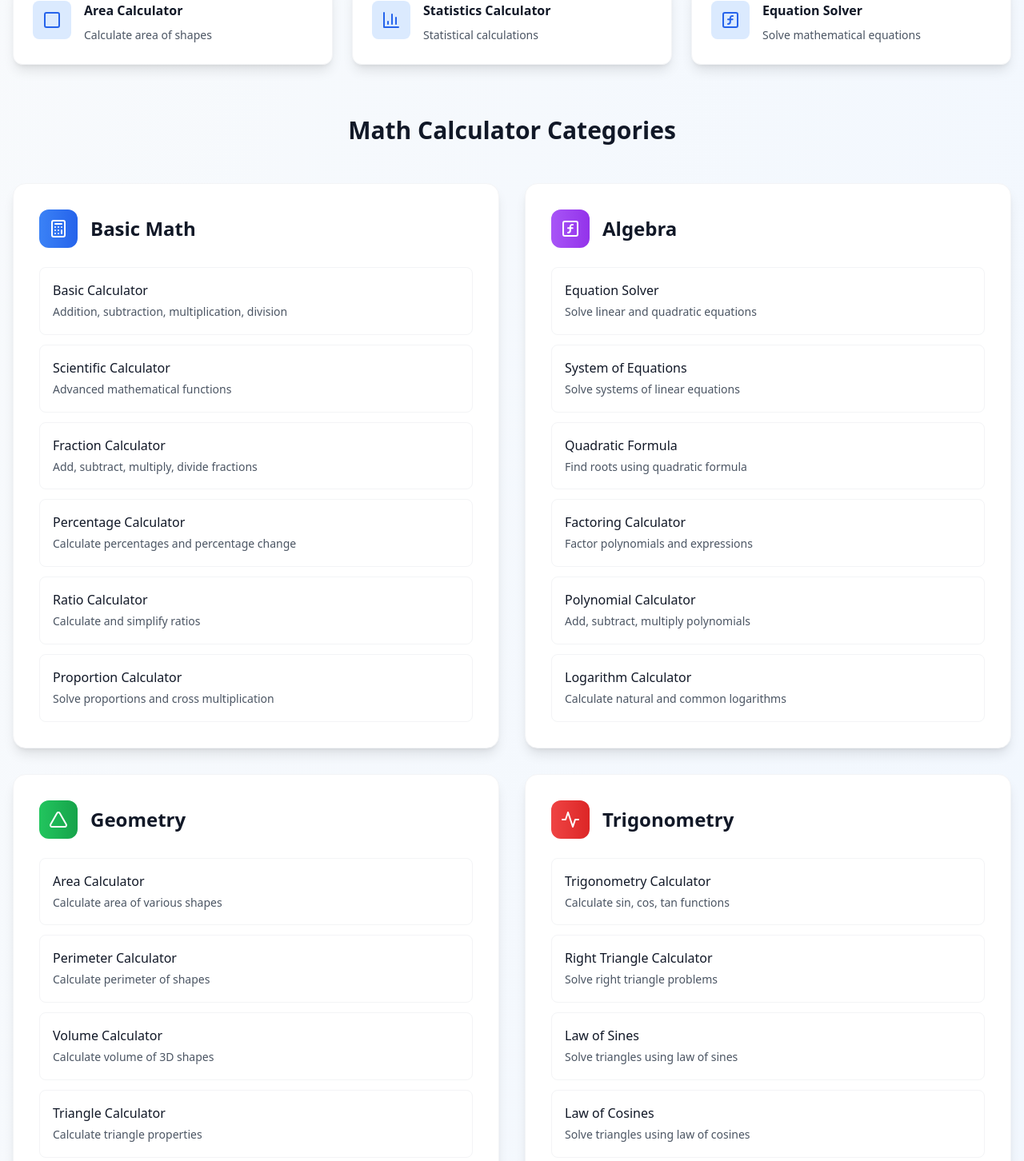
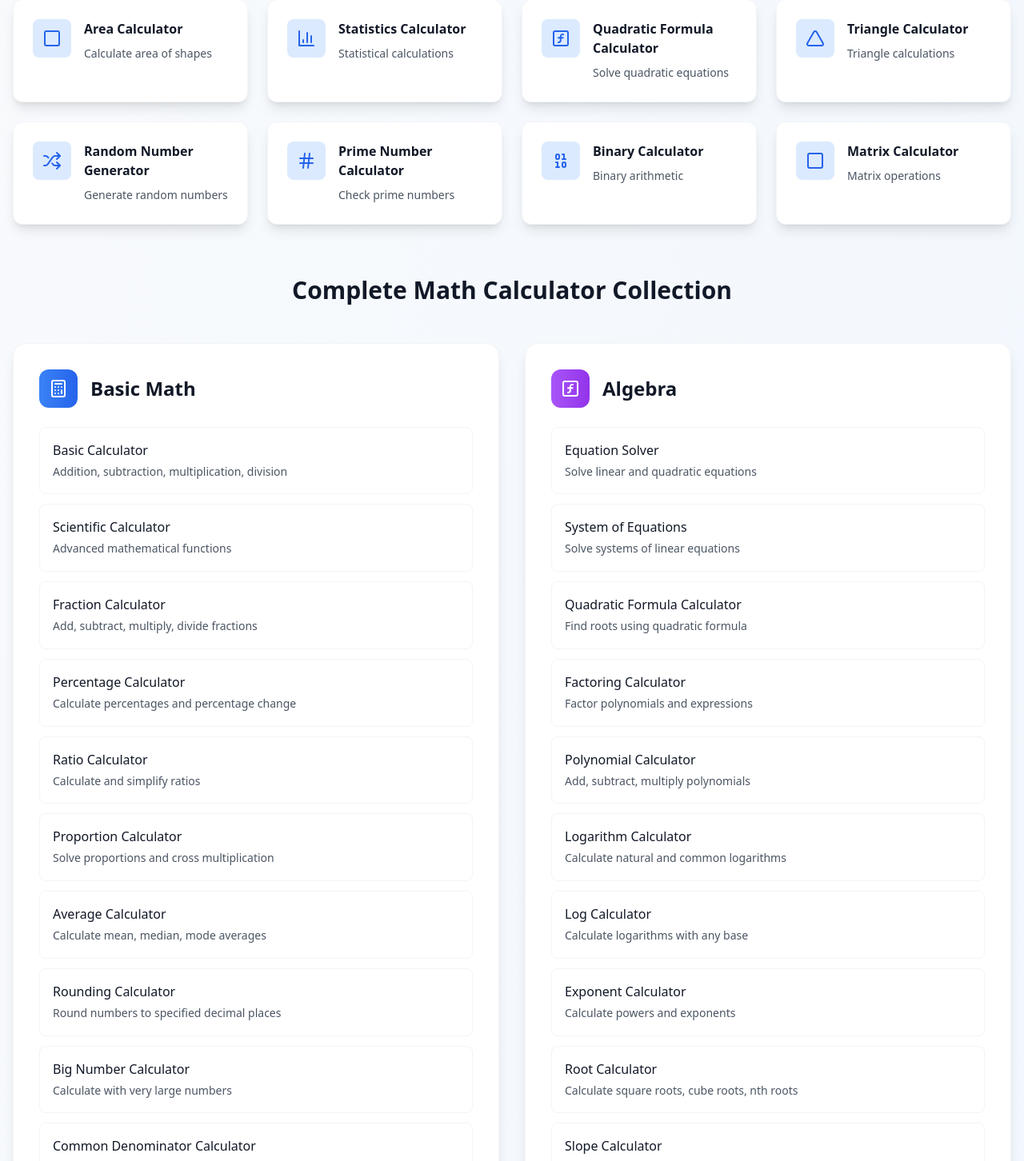
Before and after one commit to Shashi401/CompleteCalculator.net, a React (Vite) app: page /math-calculators in a window 1280 px wide. Shown: the part 591-2043 px from the top of the page at 80% size. Built offline with nearby package versions, Linux system fonts and the light colour scheme.

Commit message:
Add all missing math calculators from calculator.net

```diff
--- a/src/pages/MathCalculators.tsx
+++ b/src/pages/MathCalculators.tsx
@@ -1,6 +1,6 @@
 import React from 'react';
 import { Link } from 'react-router-dom';
-import { Home, ChevronRight, Calculator, TrendingUp, BarChart3, PieChart, Activity, Zap, Target, Percent, Square, Triangle, Circle, Ruler, Sigma, FunctionSquare as Function, Hash, Infinity } from 'lucide-react';
+import { Home, ChevronRight, Calculator, TrendingUp, BarChart3, PieChart, Activity, Zap, Target, Percent, Square, Triangle, Circle, Ruler, Sigma, FunctionSquare as Function, Hash, Infinity, Binary, Shuffle, AlertCircle, Clock, RotateCcw, Divide, HexagonIcon as Hex, SquareRoot, TrendingDown, Database, Compass } from 'lucide-react';
 
 const MathCalculators: React.FC = () => {
   const calculatorCategories = [
@@ -15,6 +15,11 @@ const MathCalculators: React.FC = () => {
         { name: 'Percentage Calculator', path: '/percentage-calculator', description: 'Calculate percentages and percentage change' },
         { name: 'Ratio Calculator', path: '/ratio-calculator', description: 'Calculate and simplify ratios' },
         { name: 'Proportion Calculator', path: '/proportion-calculator', description: 'Solve proportions and cross multiplication' },
+        { name: 'Average Calculator', path: '/average-calculator', description: 'Calculate mean, median, mode averages' },
+        { name: 'Rounding Calculator', path: '/rounding-calculator', description: 'Round numbers to specified decimal places' },
+        { name: 'Big Number Calculator', path: '/big-number-calculator', description: 'Calculate with very large numbers' },
+        { name: 'Common Denominator Calculator', path: '/common-denominator-calculator', description: 'Find common denominators for fractions' },
+        { name: 'Long Division Calculator', path: '/long-division-calculator', description: 'Perform long division with steps' },
       ]
     },
     {
@@ -24,10 +29,14 @@ const MathCalculators: React.FC = () => {
       calculators: [
         { name: 'Equation Solver', path: '/equation-solver', description: 'Solve linear and quadratic equations' },
         { name: 'System of Equations', path: '/system-equations', description: 'Solve systems of linear equations' },
-        { name: 'Quadratic Formula', path: '/quadratic-formula', description: 'Find roots using quadratic formula' },
+        { name: 'Quadratic Formula Calculator', path: '/quadratic-formula', description: 'Find roots using quadratic formula' },
         { name: 'Factoring Calculator', path: '/factoring-calculator', description: 'Factor polynomials and expressions' },
         { name: 'Polynomial Calculator', path: '/polynomial-calculator', description: 'Add, subtract, multiply polynomials' },
         { name: 'Logarithm Calculator', path: '/logarithm-calculator', description: 'Calculate natural and common logarithms' },
+        { name: 'Log Calculator', path: '/log-calculator', description: 'Calculate logarithms with any base' },
+        { name: 'Exponent Calculator', path: '/exponent-calculator', description: 'Calculate powers and exponents' },
+        { name: 'Root Calculator', path: '/root-calculator', description: 'Calculate square roots, cube roots, nth roots' },
+        { name: 'Slope Calculator', path: '/slope-calculator', description: 'Calculate slope between two points' },
       ]
     },
     {
@@ -38,9 +47,12 @@ const MathCalculators: React.FC = () => {
         { name: 'Area Calculator', path: '/area-calculator', description: 'Calculate area of various shapes' },
         { name: 'Perimeter Calculator', path: '/perimeter-calculator', description: 'Calculate perimeter of shapes' },
         { name: 'Volume Calculator', path: '/volume-calculator', description: 'Calculate volume of 3D shapes' },
+        { name: 'Surface Area Calculator', path: '/surface-area-calculator', description: 'Calculate surface area of 3D shapes' },
         { name: 'Triangle Calculator', path: '/triangle-calculator', description: 'Calculate triangle properties' },
+        { name: 'Right Triangle Calculator', path: '/right-triangle-calculator', description: 'Solve right triangle problems' },
         { name: 'Circle Calculator', path: '/circle-calculator', description: 'Calculate circle area, circumference' },
-        { name: 'Pythagorean Theorem', path: '/pythagorean-theorem', description: 'Calculate triangle sides using Pythagorean theorem' },
+        { name: 'Pythagorean Theorem Calculator', path: '/pythagorean-theorem', description: 'Calculate triangle sides using Pythagorean theorem' },
+        { name: 'Distance Calculator', path: '/distance-calculator', description: 'Calculate distance between two points' },
       ]
     },
     {
@@ -49,7 +61,6 @@ const MathCalculators: React.FC = () => {
       color: 'from-red-500 to-red-600',
       calculators: [
         { name: 'Trigonometry Calculator', path: '/trigonometry-calculator', description: 'Calculate sin, cos, tan functions' },
-        { name: 'Right Triangle Calculator', path: '/right-triangle-calculator', description: 'Solve right triangle problems' },
         { name: 'Law of Sines', path: '/law-of-sines', description: 'Solve triangles using law of sines' },
         { name: 'Law of Cosines', path: '/law-of-cosines', description: 'Solve triangles using law of cosines' },
         { name: 'Unit Circle Calculator', path: '/unit-circle-calculator', description: 'Find coordinates on unit circle' },
@@ -62,11 +73,17 @@ const MathCalculators: React.FC = () => {
       color: 'from-orange-500 to-orange-600',
       calculators: [
         { name: 'Statistics Calculator', path: '/statistics-calculator', description: 'Mean, median, mode, standard deviation' },
+        { name: 'Mean, Median, Mode, Range Calculator', path: '/mean-median-mode-calculator', description: 'Calculate central tendency measures' },
+        { name: 'Standard Deviation Calculator', path: '/standard-deviation', description: 'Calculate population and sample standard deviation' },
         { name: 'Probability Calculator', path: '/probability-calculator', description: 'Calculate probability and combinations' },
         { name: 'Combination Calculator', path: '/combination-calculator', description: 'Calculate combinations and permutations' },
-        { name: 'Standard Deviation', path: '/standard-deviation', description: 'Calculate population and sample standard deviation' },
-        { name: 'Z-Score Calculator', path: '/z-score-calculator', description: 'Calculate z-scores and probabilities' },
+        { name: 'Permutation and Combination Calculator', path: '/permutation-combination-calculator', description: 'Calculate permutations and combinations' },
+        { name: 'Z-score Calculator', path: '/z-score-calculator', description: 'Calculate z-scores and probabilities' },
         { name: 'Correlation Calculator', path: '/correlation-calculator', description: 'Calculate correlation coefficient' },
+        { name: 'Sample Size Calculator', path: '/sample-size-calculator', description: 'Calculate required sample size' },
+        { name: 'Confidence Interval Calculator', path: '/confidence-interval-calculator', description: 'Calculate confidence intervals' },
+        { name: 'P-value Calculator', path: '/p-value-calculator', description: 'Calculate statistical p-values' },
+        { name: 'Percent Error Calculator', path: '/percent-error-calculator', description: 'Calculate percentage error in measurements' },
       ]
     },
     {
@@ -75,11 +92,25 @@ const MathCalculators: React.FC = () => {
       color: 'from-indigo-500 to-indigo-600',
       calculators: [
         { name: 'Prime Number Calculator', path: '/prime-number-calculator', description: 'Check if number is prime, find primes' },
-        { name: 'GCD Calculator', path: '/gcd-calculator', description: 'Greatest common divisor calculator' },
-        { name: 'LCM Calculator', path: '/lcm-calculator', description: 'Least common multiple calculator' },
+        { name: 'Prime Factorization Calculator', path: '/prime-factorization-calculator', description: 'Find prime factors of numbers' },
+        { name: 'Factor Calculator', path: '/factor-calculator', description: 'Find all factors of a number' },
+        { name: 'Greatest Common Factor Calculator', path: '/gcd-calculator', description: 'Greatest common divisor calculator' },
+        { name: 'Least Common Multiple Calculator', path: '/lcm-calculator', description: 'Least common multiple calculator' },
         { name: 'Factorial Calculator', path: '/factorial-calculator', description: 'Calculate factorial of numbers' },
         { name: 'Fibonacci Calculator', path: '/fibonacci-calculator', description: 'Generate Fibonacci sequence' },
+        { name: 'Number Sequence Calculator', path: '/number-sequence-calculator', description: 'Find patterns in number sequences' },
+        { name: 'Random Number Generator', path: '/random-number-generator', description: 'Generate random numbers' },
+      ]
+    },
+    {
+      title: 'Number Systems',
+      icon: Binary,
+      color: 'from-cyan-500 to-cyan-600',
+      calculators: [
         { name: 'Number Base Converter', path: '/number-base-converter', description: 'Convert between number bases' },
+        { name: 'Binary Calculator', path: '/binary-calculator', description: 'Perform calculations in binary' },
+        { name: 'Hex Calculator', path: '/hex-calculator', description: 'Perform calculations in hexadecimal' },
+        { name: 'Scientific Notation Calculator', path: '/scientific-notation-calculator', description: 'Convert to and from scientific notation' },
       ]
     },
     {
@@ -92,7 +123,6 @@ const MathCalculators: React.FC = () => {
         { name: 'Limit Calculator', path: '/limit-calculator', description: 'Calculate limits of functions' },
         { name: 'Series Calculator', path: '/series-calculator', description: 'Calculate infinite series and sequences' },
         { name: 'Taylor Series', path: '/taylor-series', description: 'Generate Taylor series expansions' },
-        { name: 'Slope Calculator', path: '/slope-calculator', description: 'Calculate slope between two points' },
       ]
     },
     {
@@ -107,6 +137,14 @@ const MathCalculators: React.FC = () => {
         { name: 'Cross Product', path: '/cross-product', description: 'Calculate vector cross product' },
         { name: 'Dot Product', path: '/dot-product', description: 'Calculate vector dot product' },
       ]
+    },
+    {
+      title: 'Specialized',
+      icon: Clock,
+      color: 'from-amber-500 to-amber-600',
+      calculators: [
+        { name: 'Half-Life Calculator', path: '/half-life-calculator', description: 'Calculate radioactive decay and half-life' },
+      ]
     }
   ];
 
@@ -114,9 +152,15 @@ const MathCalculators: React.FC = () => {
     { name: 'Basic Calculator', path: '/basic-calculator', icon: Calculator, description: 'Simple arithmetic operations' },
     { name: 'Scientific Calculator', path: '/scientific-calculator', icon: Zap, description: 'Advanced mathematical functions' },
     { name: 'Percentage Calculator', path: '/percentage-calculator', icon: Percent, description: 'Calculate percentages' },
+    { name: 'Fraction Calculator', path: '/fraction-calculator', icon: Divide, description: 'Fraction operations' },
     { name: 'Area Calculator', path: '/area-calculator', icon: Square, description: 'Calculate area of shapes' },
     { name: 'Statistics Calculator', path: '/statistics-calculator', icon: BarChart3, description: 'Statistical calculations' },
-    { name: 'Equation Solver', path: '/equation-solver', icon: Function, description: 'Solve mathematical equations' },
+    { name: 'Quadratic Formula Calculator', path: '/quadratic-formula', icon: Function, description: 'Solve quadratic equations' },
+    { name: 'Triangle Calculator', path: '/triangle-calculator', icon: Triangle, description: 'Triangle calculations' },
+    { name: 'Random Number Generator', path: '/random-number-generator', icon: Shuffle, description: 'Generate random numbers' },
+    { name: 'Prime Number Calculator', path: '/prime-number-calculator', icon: Hash, description: 'Check prime numbers' },
+    { name: 'Binary Calculator', path: '/binary-calculator', icon: Binary, description: 'Binary arithmetic' },
+    { name: 'Matrix Calculator', path: '/matrix-calculator', icon: Square, description: 'Matrix operations' },
   ];
 
   return (
@@ -142,7 +186,7 @@ const MathCalculators: React.FC = () => {
           </h1>
         </div>
         <p className="text-xl text-gray-600 max-w-3xl mx-auto leading-relaxed">
-          Comprehensive collection of mathematical calculators for students, teachers, and professionals.
+          Comprehensive collection of over 80 mathematical calculators for students, teachers, and professionals.
           From basic arithmetic to advanced calculus, find the right tool for your mathematical needs.
         </p>
       </div>
@@ -150,7 +194,7 @@ const MathCalculators: React.FC = () => {
       {/* Popular Calculators */}
       <section className="mb-16">
         <h2 className="text-2xl font-bold text-gray-900 mb-8 text-center">Most Popular Math Calculators</h2>
-        <div className="grid grid-cols-1 md:grid-cols-2 lg:grid-cols-3 gap-6">
+        <div className="grid grid-cols-1 md:grid-cols-2 lg:grid-cols-3 xl:grid-cols-4 gap-6">
           {popularCalculators.map((calc, index) => (
             <Link
               key={index}
@@ -178,7 +222,7 @@ const MathCalculators: React.FC = () => {
       {/* Calculator Categories */}
       <section className="mb-16">
         <h2 className="text-3xl font-bold text-center text-gray-900 mb-12">
-          Math Calculator Categories
+          Complete Math Calculator Collection
         </h2>
 
         <div className="grid grid-cols-1 lg:grid-cols-2 gap-8">
@@ -255,7 +299,7 @@ const MathCalculators: React.FC = () => {
               <Sigma className="w-8 h-8 text-white" />
             </div>
             <h3 className="text-lg font-semibold mb-2">Comprehensive</h3>
-            <p className="text-blue-100 text-sm">Complete mathematical toolkit</p>
+            <p className="text-blue-100 text-sm">80+ mathematical tools</p>
           </div>
         </div>
       </section>
```
